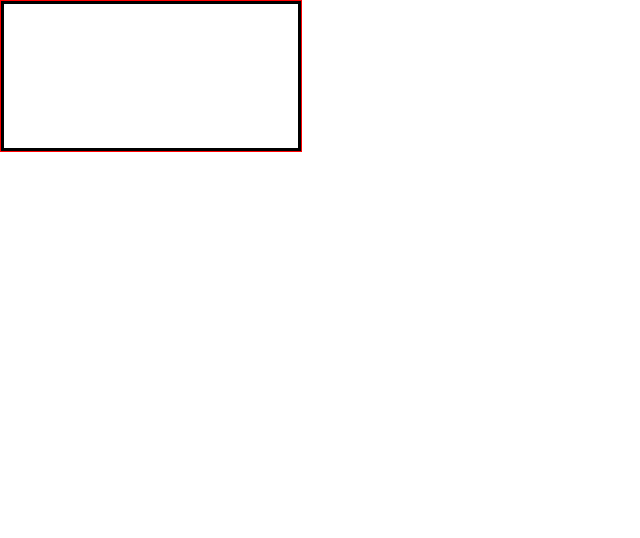
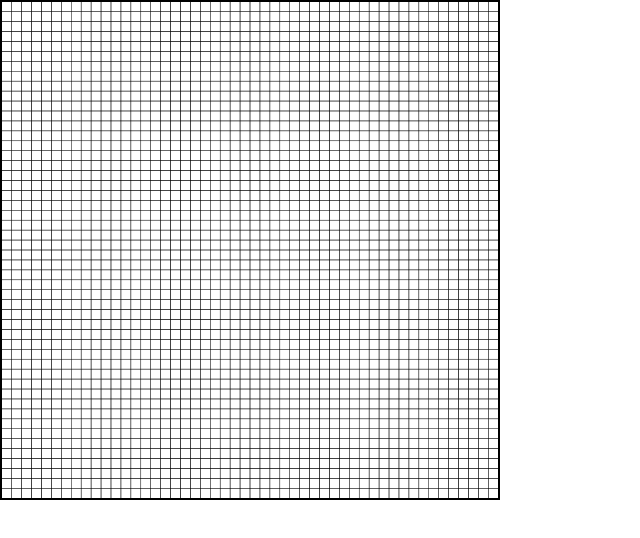
Before and after one commit to tomon9086/pixel-art-editor, a plain HTML site: page index.html in a window 1280 px wide. Shown: the whole page, without its empty margins (0-640 px from the left). Drawn offline with Linux system fonts and the light colour scheme.

Commit message:
gridが出るようになった

```diff
--- a/css/main.css
+++ b/css/main.css
@@ -2,5 +2,5 @@ html, body {
 	margin: 0;
 }
 #gridCanvas {
-	border: 1px solid red;
+	/*border: 1px solid red;*/
 }
--- a/index.html
+++ b/index.html
@@ -8,7 +8,7 @@
 	<script src="./js/Grid.js"></script>
 </head>
 <body>
-	<canvas id="gridCanvas"></canvas>
+	<canvas id="gridCanvas" width="500" height="500"></canvas>
 	<script src="./js/index.js"></script>
 </body>
 </html>
--- a/js/Grid.js
+++ b/js/Grid.js
@@ -21,6 +21,12 @@ class Grid {
 		this.width = width !== undefined ? width : null
 		this.height = height !== undefined ? height : null
 
+		this._cellpixel = {
+			width: undefined,
+			height: undefined
+		}
+		this._resolution = 1
+
 		this.Cell = class {
 			constructor(x, y) {
 				this.coord = {
@@ -41,14 +47,14 @@ class Grid {
 				return this.coord.x
 			}
 			set x(val) {
-				if(typeof +val !== "number" && isNaN(+val)) throw new Error(`Cell.x: value of "x" is invalid.`)
+				if(typeof +val !== "number" || isNaN(+val)) throw new Error(`Cell.x: value of "x" is invalid.`)
 				this.coord.x = val
 			}
 			get y() {
 				return this.coord.y
 			}
 			set y(val) {
-				if(typeof +val !== "number" && isNaN(+val)) throw new Error(`Cell.y: value of "y" is invalid.`)
+				if(typeof +val !== "number" || isNaN(+val)) throw new Error(`Cell.y: value of "y" is invalid.`)
 				this.coord.y = val
 			}
 			// get color() {
@@ -60,7 +66,7 @@ class Grid {
 		this.opts = {
 			outerFrameWidth: 2,
 			outerFrameColor: "#777777",
-			cellFrameWidth: 1,
+			cellFrameWidth: 0.5,
 			cellFrameColor: "#aaaaaa"
 		}
 		if(this.width > 0 && this.height > 0) this.init(this.width, this.height)
@@ -69,6 +75,13 @@ class Grid {
 		return JSON.stringify(this.opts)
 	}
 	set options(val) {
+		if(typeof val === "string") {
+			try {
+				val = JSON.parse(val)
+			} catch(err) {
+				throw new Error(`Grid.options: cannot parse the assigned string`)
+			}
+		}
 		if(typeof val !== "object") throw new Error(`Grid.options: assigned value is not an object.`)
 		for(let key in val) {
 			if(!this.opts.hasOwnProperty(key)) continue
@@ -78,20 +91,59 @@ class Grid {
 			}
 		}
 	}
+	get resolution() {
+		return this._resolution
+	}
+	set resolution(val) {
+		if(typeof +val !== "number" || isNaN(+val)) throw new Error(`Grid.resolution: assigned value is invalid.`)
+		val = +val
+		const original = {
+			width: this.cvs.width / this.resolution,
+			height: this.cvs.height / this.resolution
+		}
+		this.cvs.width = original.width * val
+		this.cvs.height = original.height * val
+		this.ctx.scale(val, val)
+		this.cvs.style.width = `${ original.width }px`
+		this.cvs.style.height = `${ original.height }px`
+		this._resolution = val
+	}
 	init(width, height) {
-		if(typeof +width !== "number" && isNaN(+width)) throw new Error(`Grid.init: argument "width" is invalid.`)
-		if(typeof +height !== "number" && isNaN(+height)) throw new Error(`Grid.init: argument "height" is invalid.`)
-		this._drawOutline(3)
+		if(!(width === undefined && height === undefined && this.width !== undefined && this.height !== undefined)) {
+			if(typeof +width !== "number" || isNaN(+width)) throw new Error(`Grid.init: argument "width" is invalid.`)
+			if(typeof +height !== "number" || isNaN(+height)) throw new Error(`Grid.init: argument "height" is invalid.`)
+			this.width = +width
+			this.height = +height
+		}
+		this.resolution = 2
+		this._calcSize()
+		this._drawCells()
+		this._drawOutline()
 		console.log("init!")
 	}
+	setResolution(val = 1) {
+		this.resolution = val
+		this.init()
+	}
 	_clear() {
-		const cvsw = this.cvs.width
-		const cvsh = this.cvs.height
+		const cvsw = this.cvs.width / this.resolution
+		const cvsh = this.cvs.height / this.resolution
 		this.ctx.clearRect(0, 0, cvsw, cvsh)
 	}
-	_drawOutline(linewidth) {
-		const cvsw = this.cvs.width
-		const cvsh = this.cvs.height
+	_calcSize() {
+		const cvsw = this.cvs.width / this.resolution
+		const cvsh = this.cvs.height / this.resolution
+		const outerFrameWidth = this.opts.outerFrameWidth
+		const cellFrameWidth = this.opts.cellFrameWidth
+		const cellWidth = (cvsw - outerFrameWidth * 2 + cellFrameWidth) / this.width - cellFrameWidth
+		const cellHeight = (cvsh - outerFrameWidth * 2 + cellFrameWidth) / this.height - cellFrameWidth
+		this._cellpixel.width = cellWidth
+		this._cellpixel.height = cellHeight
+	}
+	_drawOutline() {
+		const linewidth = this.opts.outerFrameWidth
+		const cvsw = this.cvs.width / this.resolution
+		const cvsh = this.cvs.height / this.resolution
 		// top
 		this.ctx.fillRect(0, 0, cvsw, linewidth)
 		// right
@@ -101,7 +153,41 @@ class Grid {
 		// left
 		this.ctx.fillRect(0, 0, linewidth, cvsh)
 	}
-	_drawCell(x, y, linewidth) {
-
+	_drawCell(x, y) {
+		if(x < 0 || x >= this.width) throw new Error(`Grid._drawCell: x is out of range.`)
+		if(y < 0 || y >= this.height) throw new Error(`Grid._drawCell: y is out of range.`)
+		const frameWidth = this.opts.outerFrameWidth
+		const linewidth = this.opts.cellFrameWidth
+		// top
+		if(y > 0) {
+			const startx = frameWidth + this._cellpixel.width * x + linewidth * (x - 1)
+			const starty = frameWidth + this._cellpixel.height * y + linewidth * (y - 1)
+			this.ctx.fillRect(startx, starty, this._cellpixel.width + linewidth, linewidth)
+		}
+		// right
+		if(x < this.width - 1) {
+			const startx = frameWidth + this._cellpixel.width * (x + 1) + linewidth * x
+			const starty = frameWidth + this._cellpixel.height * y + linewidth * (y - 1)
+			this.ctx.fillRect(startx, starty, linewidth, this._cellpixel.height + linewidth)
+		}
+		// bottom
+		if(y < this.height - 1) {
+			const startx = frameWidth + this._cellpixel.width * x + linewidth * (x - 1)
+			const starty = frameWidth + this._cellpixel.height * (y + 1) + linewidth * y
+			this.ctx.fillRect(startx, starty, this._cellpixel.width + linewidth, linewidth)
+		}
+		// left
+		if(x > 0) {
+			const startx = frameWidth + this._cellpixel.width * x + linewidth * (x - 1)
+			const starty = frameWidth + this._cellpixel.height * y + linewidth * (y - 1)
+			this.ctx.fillRect(startx, starty, linewidth, this._cellpixel.height + linewidth)
+		}
+	}
+	_drawCells() {
+		for(let i = 0; i < this.width; i++) {
+			for(let j = 0; j < this.height; j++) {
+				this._drawCell(i, j)
+			}
+		}
 	}
 }
--- a/js/index.js
+++ b/js/index.js
@@ -1,2 +1,2 @@
 const grid = new Grid("#gridCanvas")
-grid.init()
+grid.init(50, 50)
```
